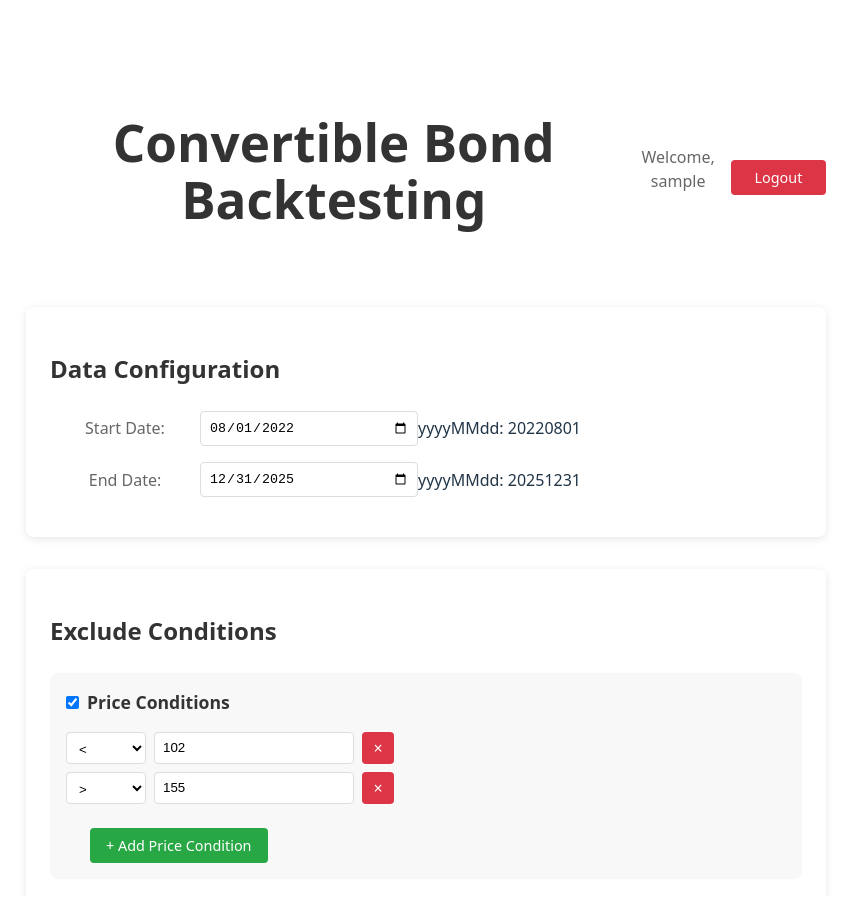
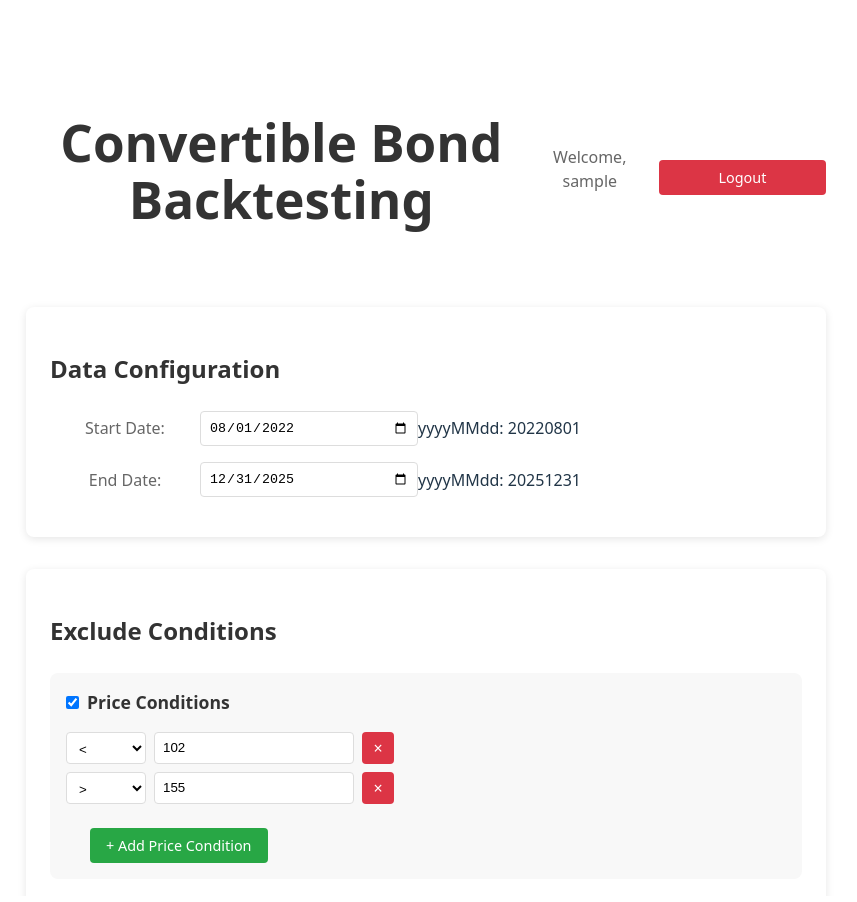
Before and after one commit to Shoreline-ai/Monterey, a React (Vite) app in the folder monterey/: page /backtest in a window 1280 px wide. Shown: the top 902 px of the page, without its empty margins (214-1071 px from the left). Built offline with nearby package versions, Linux system fonts and the light colour scheme; sample sign-in values are in the browser's storage.

Commit message:
backtesting ui minor change

```diff
--- a/monterey/src/backtest/ConvertibleBondsBacktest.css
+++ b/monterey/src/backtest/ConvertibleBondsBacktest.css
@@ -2,6 +2,8 @@
     max-width: 800px;
     margin: 0 auto;
     padding: 2rem;
+    position: relative;
+    z-index: 1;
   }
 
   h1 {
@@ -28,6 +30,8 @@
     margin-bottom: 1rem;
     display: flex;
     align-items: center;
+    position: relative;
+    z-index: 2;
   }
 
   .input-group label {
@@ -36,26 +40,46 @@
   }
 
   input[type="number"],
-  input[type="date"] {
+  input[type="date"],
+  select,
+  button {
     padding: 0.5rem;
     border: 1px solid #ddd;
     border-radius: 4px;
     width: 200px;
+    cursor: pointer;
+    user-select: auto;
   }
 
   .factors-section {
     margin-top: 2rem;
+    text-align: left;
+  }
+
+  .factors-section h3 {
+    text-align: left;
+    margin-bottom: 1rem;
+    color: #333;
   }
 
   .factor-group {
     display: flex;
     align-items: center;
     margin-bottom: 0.5rem;
+    max-width: 400px;
   }
 
   .factor-group label {
     min-width: 150px;
     color: #666;
+    text-align: left;
+  }
+
+  .factor-group input {
+    width: 120px;
+    padding: 0.5rem;
+    border: 1px solid #ddd;
+    border-radius: 4px;
   }
 
   .submit-button {
@@ -91,10 +115,16 @@
     }
 
     input[type="number"],
-    input[type="date"] {
+    input[type="date"],
+    select,
+    button {
       background: #333;
       color: #fff;
       border-color: #444;
+    }
+
+    .factors-section h3 {
+      color: #fff;
     }
   }
 
@@ -153,7 +183,7 @@
   border: 1px solid #ddd;
   border-radius: 4px;
   padding: 1.5rem;
-  padding-bottom: 4rem;
+  padding-top: 4rem;
   overflow-x: auto;
   text-align: left;
   margin: 0;
@@ -192,7 +222,7 @@
 /* Update copy button styles */
 .copy-button {
   position: absolute;
-  bottom: 1rem;
+  top: 1rem;
   right: 1rem;
   padding: 0.5rem 1rem;
   background-color: #6c757d;
@@ -323,6 +353,8 @@ button {
   margin-bottom: 0.5rem;
   max-width: 400px;
   height: 32px;
+  position: relative;
+  z-index: 2;
 }
 
 .comparator-select {
@@ -333,6 +365,8 @@ button {
   background-color: white;
   height: 100%;
   box-sizing: border-box;
+  position: relative;
+  z-index: 2;
 }
 
 .value-input {
@@ -342,6 +376,8 @@ button {
   border-radius: 4px;
   height: 100%;
   box-sizing: border-box;
+  position: relative;
+  z-index: 2;
 }
 
 /* Update add condition button styles */
@@ -358,6 +394,8 @@ button {
   transition: background-color 0.2s;
   width: auto;
   display: inline-block;
+  position: relative;
+  z-index: 2;
 }
 
 /* Update remove condition button styles */
@@ -377,6 +415,8 @@ button {
   justify-content: center;
   box-sizing: border-box;
   margin: 0;
+  position: relative;
+  z-index: 2;
 }
 
 .remove-condition:hover {
@@ -397,3 +437,35 @@ button {
     border-color: #444;
   }
 }
+
+/* Add these styles to ensure elements are interactive */
+.backtest-container {
+  position: relative;
+  z-index: 1;
+}
+
+.condition-row,
+.input-group,
+.factor-group,
+button,
+input,
+select {
+  position: relative;
+  z-index: 2;
+  pointer-events: auto !important;
+}
+
+/* Update form controls to ensure they're clickable */
+input[type="number"],
+input[type="date"],
+select,
+button {
+  cursor: pointer;
+  user-select: auto;
+}
+
+/* Ensure the container doesn't block interactions */
+.config-section {
+  position: relative;
+  z-index: 1;
+}
--- a/monterey/src/backtest/ConvertibleBondsBacktest.jsx
+++ b/monterey/src/backtest/ConvertibleBondsBacktest.jsx
@@ -88,23 +88,40 @@ export default function ConvertibleBondsBacktest() {
   const [error, setError] = useState(null);
   const [backtestResults, setBacktestResults] = useState(null);
 
+  // Add state for loading
+  const [isLoading, setIsLoading] = useState(true);
+
   // Add navigate
   const navigate = useNavigate();
 
-  // Add logout handler
-  const handleLogout = () => {
-    localStorage.removeItem('token');
-    localStorage.removeItem('username');
-    navigate('/login');
-  };
+  // Update the useEffect to handle loading state
+  useEffect(() => {
+    const checkAuth = async () => {
+      try {
+        const token = localStorage.getItem('token');
+        if (!token) {
+          navigate('/login');
+          return;
+        }
 
-  // Add this near the top of your component
-  useEffect(() => {
-    const token = localStorage.getItem('token');
-    if (!token) {
-      navigate('/login');
-    }
+        // Verify token with backend if needed
+        // const response = await api.get('/api/verify-token');
+
+        setIsLoading(false); // Set loading to false after auth check
+      } catch (error) {
+        console.error('Auth check error:', error);
+        localStorage.removeItem('token');
+        navigate('/login');
+      }
+    };
+
+    checkAuth();
   }, [navigate]);
+
+  // Add early return for loading state
+  if (isLoading) {
+    return <div>Loading...</div>;
+  }
 
   // Reset handler - make sure to set jsonOutput to null
   const handleReset = () => {
@@ -123,11 +140,10 @@ export default function ConvertibleBondsBacktest() {
     return dateStr.replace(/-/g, '');
   };
 
-  // Generate config handler
+  // Update handleGenerateConfig to include error handling
   const handleGenerateConfig = async () => {
-    setError(null);
-
     try {
+      setError(null);
       const configData = {
         data: {
           ...data,
@@ -144,15 +160,16 @@ export default function ConvertibleBondsBacktest() {
         setJsonOutput(configData);
         setBacktestResults(response.data.performance);
       } else {
-        throw new Error(response.data.message);
+        throw new Error(response.data.message || 'Failed to generate config');
       }
-    } catch (err) {
-      console.error('Error generating config:', err);
-      setError(err.message || 'Error generating configuration');
-
-      if (err.response?.status === 401) {
+    } catch (error) {
+      console.error('Error generating config:', error);
+      if (error.response?.status === 401) {
+        localStorage.removeItem('token');
         navigate('/login');
+        return;
       }
+      setError(error.message || 'Error generating configuration');
     }
   };
 
@@ -265,8 +282,16 @@ export default function ConvertibleBondsBacktest() {
     return conditions;
   };
 
+  // Update handleLogout to properly clean up
+  const handleLogout = () => {
+    localStorage.removeItem('token');
+    localStorage.removeItem('username');
+    navigate('/login');
+  };
+
   return (
     <div className="backtest-container">
+      {error && <div className="error-message">{error}</div>}
       <div className="header">
         <h1>Convertible Bond Backtesting</h1>
         <div className="user-controls">
```
